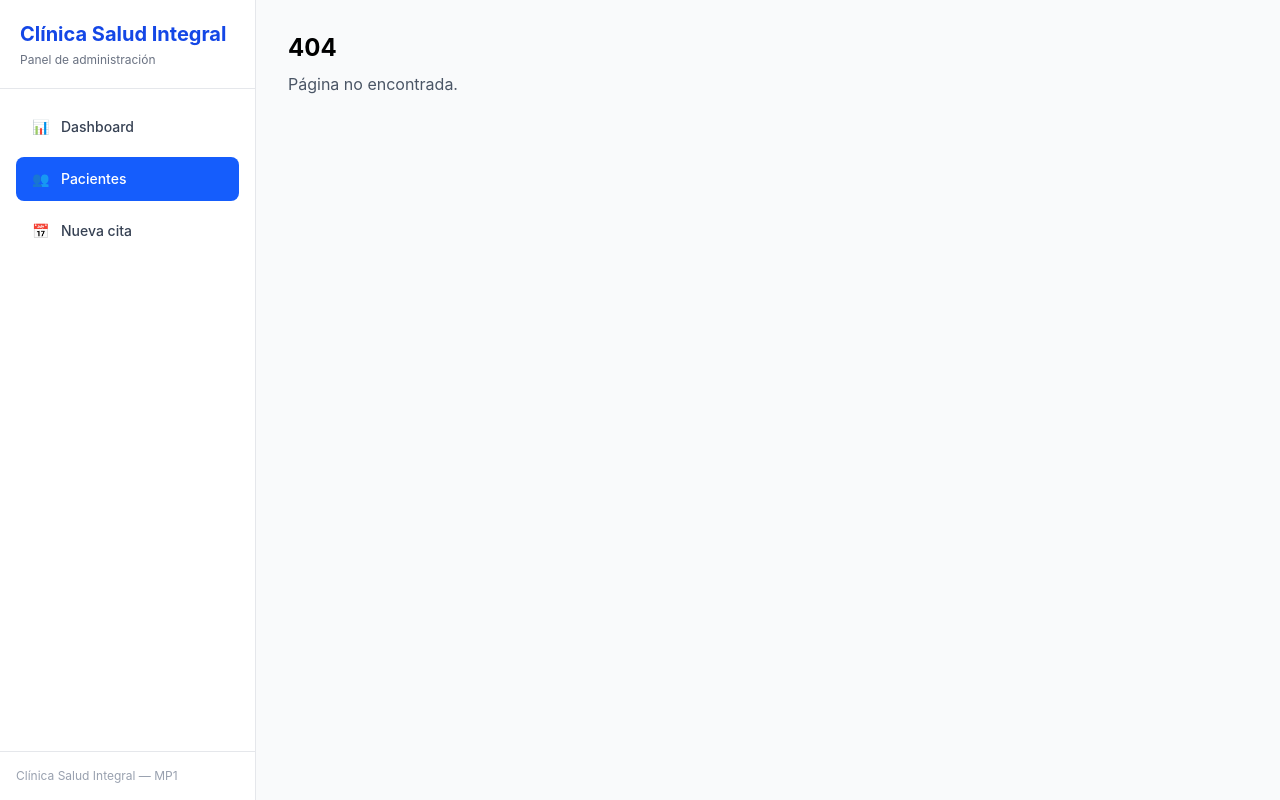
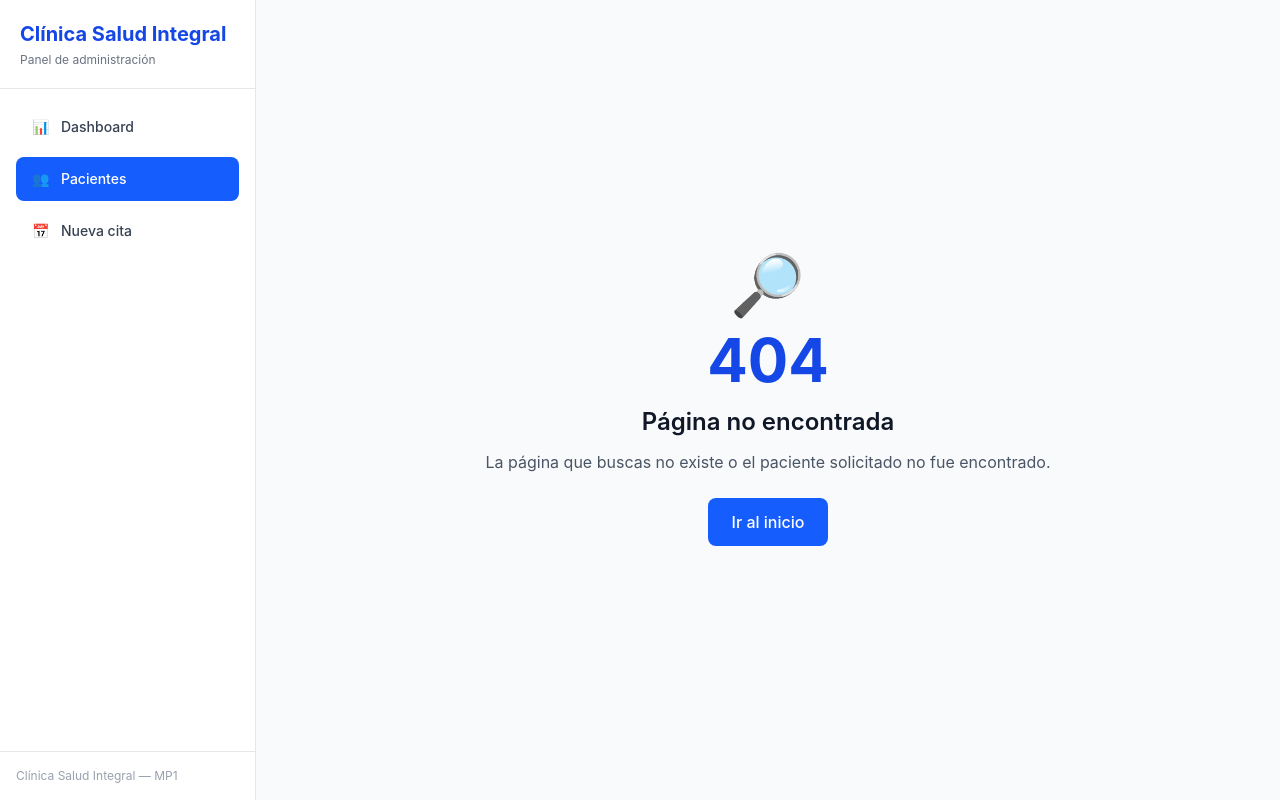
Before and after one commit to ademirjgf/Clinica-salud-integral-FRONTEND, a React (Vite) app: page /pacientes/1 in a window 1280 px wide. Before the commit this address had no page. Built offline with nearby package versions, Linux system fonts and the light colour scheme.

Commit message:
feat: add 404 page and connect all navigation

```diff
--- a/src/components/pacientes/PacienteRow.tsx
+++ b/src/components/pacientes/PacienteRow.tsx
@@ -1,5 +1,6 @@
 
 import type { Paciente, EstadoPaciente } from "../../types/paciente";
+import { Link } from "react-router-dom";
 import BadgeEstado from "./BadgeEstado";
 
 interface PacienteRowProps {
@@ -13,6 +14,7 @@ export default function PacienteRow({
   onCambiarEstado,
   onEliminar,
 }: PacienteRowProps) {
+  // Cambiar el estado de un paciente
   function manejarCambioEstado(
     evento: React.ChangeEvent<HTMLSelectElement>,
   ) {
@@ -22,6 +24,7 @@ export default function PacienteRow({
     );
   }
 
+  // Eliminar un paciente con confirmación
   function manejarEliminar() {
     const confirmar = window.confirm(
       `¿Estás seguro de que deseas eliminar a ${paciente.nombre} ${paciente.apellido}?`,
@@ -34,6 +37,7 @@ export default function PacienteRow({
 
   return (
     <article className="flex flex-col gap-3 rounded-xl border border-gray-200 bg-white p-4 md:grid md:grid-cols-[1.2fr_1.5fr_1fr_auto] md:items-center md:gap-4">
+      {/* Nombre y especialidad */}
       <div>
         <h2 className="font-semibold text-gray-900">
           {paciente.nombre} {paciente.apellido}
@@ -44,6 +48,7 @@ export default function PacienteRow({
         </p>
       </div>
 
+      {/* Datos de contacto */}
       <div className="min-w-0">
         <p className="break-words text-sm text-gray-700">
           {paciente.email}
@@ -54,18 +59,25 @@ export default function PacienteRow({
         </p>
       </div>
 
+      {/* Última cita */}
       <div>
-        <p className="text-xs text-gray-500">Última cita</p>
+        <p className="text-xs text-gray-500">
+          Última cita
+        </p>
 
         <time className="text-sm font-medium text-gray-800">
           {paciente.ultimaCita}
         </time>
       </div>
 
+      {/* Estado y acciones */}
       <div className="flex flex-col gap-2 md:items-end">
         <BadgeEstado estado={paciente.estado} />
 
-        <label className="sr-only" htmlFor={`estado-${paciente.id}`}>
+        <label
+          className="sr-only"
+          htmlFor={`estado-${paciente.id}`}
+        >
           Cambiar estado de {paciente.nombre}
         </label>
 
@@ -80,10 +92,18 @@ export default function PacienteRow({
           <option value="en_espera">En espera</option>
         </select>
 
+        {/* Nueva funcionalidad del Día 5 */}
+        <Link
+          to={`/pacientes/${paciente.id}`}
+          className="inline-flex w-full items-center justify-center rounded-lg border border-blue-200 bg-blue-50 px-3 py-2 text-sm font-medium text-blue-700 transition hover:bg-blue-100 md:w-auto"
+        >
+          Ver detalle →
+        </Link>
+
         <button
           type="button"
           onClick={manejarEliminar}
-          className="rounded-lg border border-red-200 px-3 py-2 text-sm font-medium text-red-600 transition hover:bg-red-50"
+          className="w-full rounded-lg border border-red-200 px-3 py-2 text-sm font-medium text-red-600 transition hover:bg-red-50 md:w-auto"
         >
           Eliminar
         </button>
--- a/src/pages/FormularioCita.tsx
+++ b/src/pages/FormularioCita.tsx
@@ -1,5 +1,6 @@
 
 import { useState } from "react";
+import { useNavigate } from "react-router-dom";
 import { useForm } from "react-hook-form";
 import { zodResolver } from "@hookform/resolvers/zod";
 
@@ -11,11 +12,17 @@ import type { CitaFormData } from "../schemas/citaSchema";
 import { useMedicos } from "../hooks/useMedicos";
 
 export default function FormularioCita() {
+  // Navegación programática del Día 5
+  const navigate = useNavigate();
+
+  // Carga simulada de médicos
   const { medicos, cargando } = useMedicos();
 
+  // Estado de confirmación
   const [citaConfirmada, setCitaConfirmada] =
     useState<CitaFormData | null>(null);
 
+  // Formulario con React Hook Form y Zod
   const {
     register,
     handleSubmit,
@@ -34,6 +41,7 @@ export default function FormularioCita() {
     },
   });
 
+  // Simulación de registro de cita
   async function agendarCita(datos: CitaFormData) {
     await new Promise<void>((resolve) => {
       setTimeout(resolve, 1500);
@@ -42,9 +50,15 @@ export default function FormularioCita() {
     setCitaConfirmada(datos);
   }
 
+  // Reiniciar el formulario
   function agendarOtraCita() {
     reset();
     setCitaConfirmada(null);
+  }
+
+  // Regresar a la página anterior
+  function cancelarCita() {
+    navigate(-1);
   }
 
   // Pantalla de confirmación
@@ -319,14 +333,27 @@ export default function FormularioCita() {
             )}
           </div>
 
-          {/* Enviar */}
+          {/* Botones del formulario */}
+          <div className="flex flex-col gap-3 sm:flex-row">
+            {/* Cancelar: funcionalidad del Día 5 */}
+            <button
+              type="button"
+              onClick={cancelarCita}
+              disabled={isSubmitting}
+              className="rounded-lg border border-gray-300 bg-white px-5 py-3 font-semibold text-gray-700 transition hover:bg-gray-100 disabled:cursor-not-allowed disabled:opacity-60 sm:flex-1"
+            >
+              Cancelar
+            </button>
+
+            {/* Agendar: funcionalidad del Día 4 */}
             <button
               type="submit"
               disabled={isSubmitting || cargando}
-            className="w-full rounded-lg bg-blue-600 px-5 py-3 font-semibold text-white hover:bg-blue-700 disabled:cursor-not-allowed disabled:opacity-60"
+              className="rounded-lg bg-blue-600 px-5 py-3 font-semibold text-white transition hover:bg-blue-700 disabled:cursor-not-allowed disabled:opacity-60 sm:flex-1"
             >
               {isSubmitting ? "Agendando..." : "Agendar cita"}
             </button>
+          </div>
         </form>
       </div>
     </main>
--- a/src/pages/PaginaNotFound.tsx
+++ b/src/pages/PaginaNotFound.tsx
@@ -1,12 +1,32 @@
+
+import { Link } from "react-router-dom";
 
 export default function PaginaNotFound() {
   return (
-    <main className="p-8">
-      <h1 className="text-2xl font-bold">404</h1>
+    <main className="flex min-h-screen items-center justify-center bg-gray-50 p-6">
+      <div className="text-center">
+        <div className="mb-4 text-6xl">🔎</div>
 
-      <p className="mt-2 text-gray-600">
-        Página no encontrada.
-      </p>
+        <h1 className="text-6xl font-bold text-blue-700">
+          404
+        </h1>
+
+        <h2 className="mt-4 text-2xl font-semibold text-gray-900">
+          Página no encontrada
+        </h2>
+
+        <p className="mt-3 text-gray-600">
+          La página que buscas no existe o el paciente
+          solicitado no fue encontrado.
+        </p>
+
+        <Link
+          to="/"
+          className="mt-6 inline-block rounded-lg bg-blue-600 px-6 py-3 font-medium text-white hover:bg-blue-700"
+        >
+          Ir al inicio
+        </Link>
+      </div>
     </main>
   );
 }
```
Also changed, not shown: src/pages/PaginaDashboard.tsx (+57 -34 lines). Lines whose indentation alone changed are shown as unchanged.
